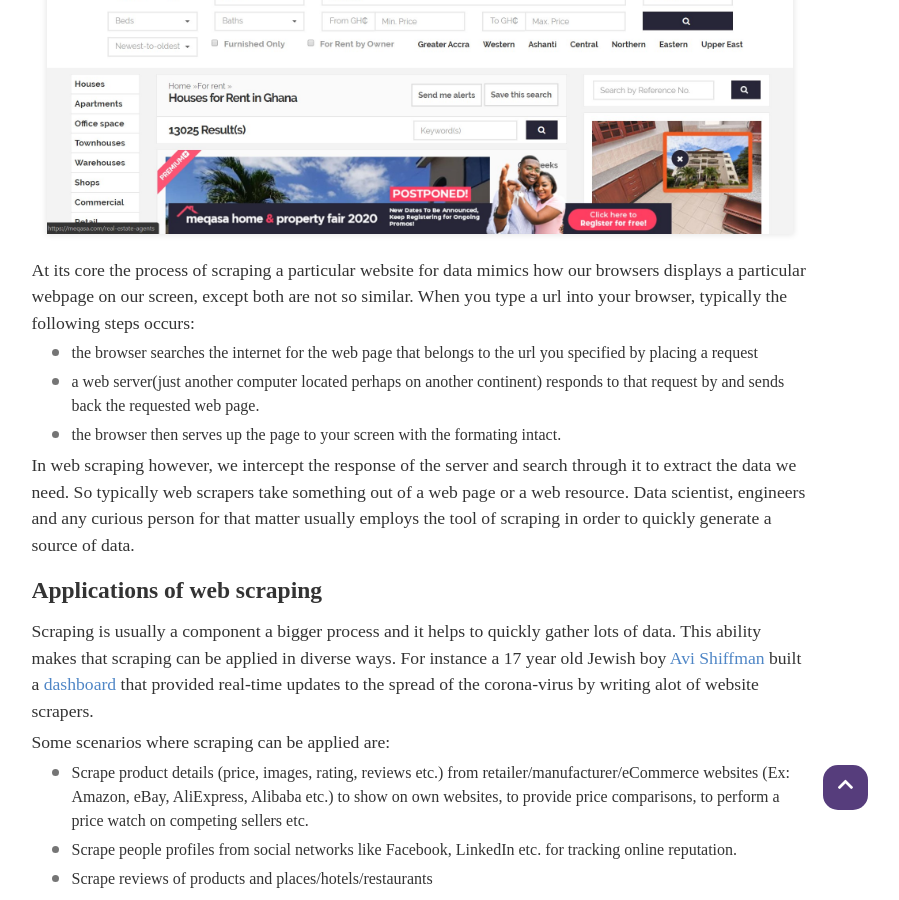
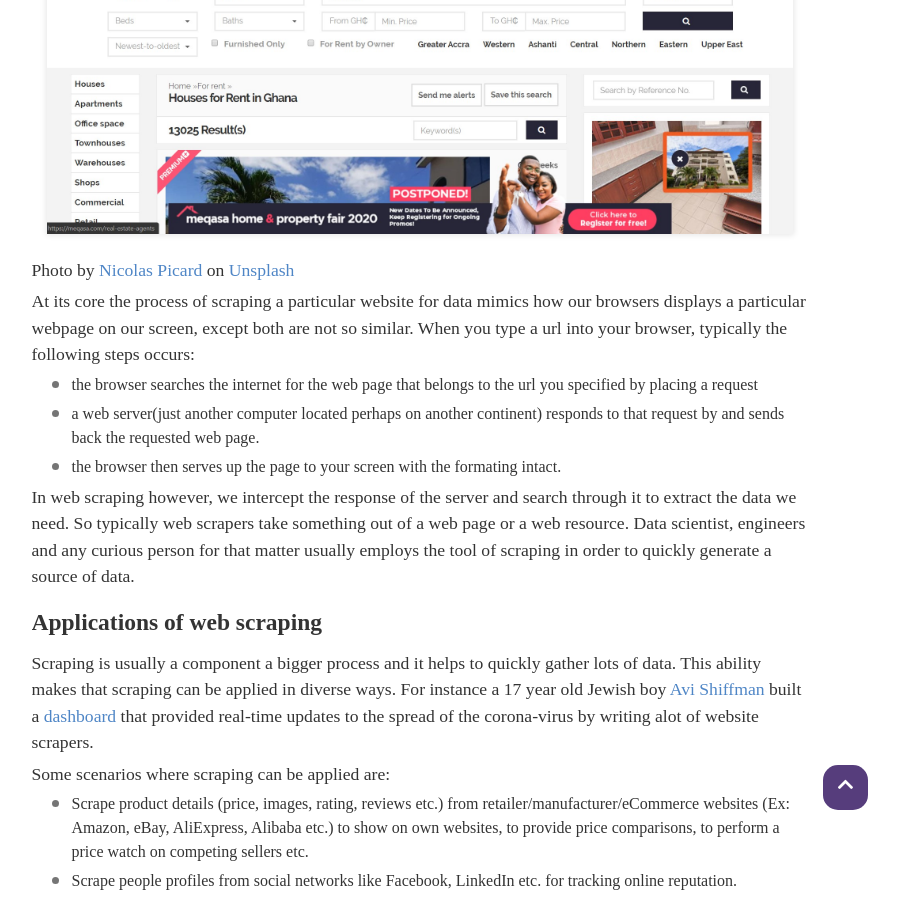
Before and after one commit to cliffordEmmanuel/cliffordEmmanuel.github.io, a Jekyll site: the page built from _posts/2020-02-06-scrapping.md, in a window 1280 px wide and 900 px high, scrolled down 471 px. Shown: the whole window, without its empty margins (220-1119 px from the left). Built offline with Jekyll 4.4.1, drawn with Linux system fonts in a browser that asks for light colours; nearby versions of some CDN libraries; some web fonts are replaced.

Commit message:
rewriting the post

```diff
--- a/_posts/2020-02-06-scrapping.md
+++ b/_posts/2020-02-06-scrapping.md
@@ -9,6 +9,8 @@
 ---
 
 ![Meqasa pic](/assets/project/meqasa_scrape.jpg)
+<span>Photo by <a href="https://unsplash.com/@artnok?utm_source=unsplash&amp;utm_medium=referral&amp;utm_content=creditCopyText">Nicolas Picard</a> on <a href="https://unsplash.com/s/photos/web?utm_source=unsplash&amp;utm_medium=referral&amp;utm_content=creditCopyText">Unsplash</a></span>
+
 At its core the process of scraping a particular website for data mimics how our browsers displays a particular webpage on our screen, except both are not so similar. When you type a url into your browser, typically the following steps occurs:
 - the browser searches the internet for the web page that belongs to the url you specified by placing a request
 - a web server(just another computer located perhaps on another continent) responds to that request by and sends back the requested web page.
```
